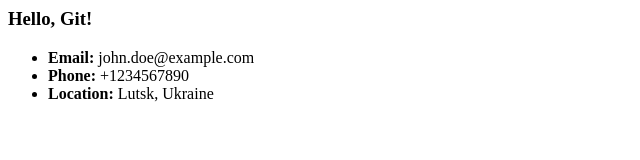
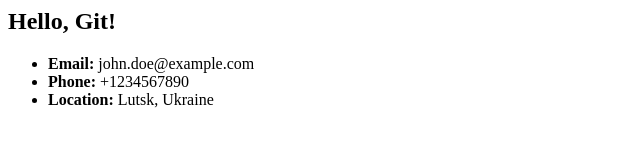
Before and after one commit to katvetlvas/git-test-2026, a plain HTML site: page index.html in a window 1280 px wide. Shown: the whole page, without its empty margins (0-640 px from the left). Drawn offline with Linux system fonts and the light colour scheme.

Commit message:
h3 to h2

```diff
--- a/index.html
+++ b/index.html
@@ -5,7 +5,7 @@
 </head>
 
 <body>
-    <h3>Hello, Git!</h3>
+    <h2>Hello, Git!</h2>
     <div>
         <ul>
             <li><b>Email:</b> john.doe@example.com</li>
```
